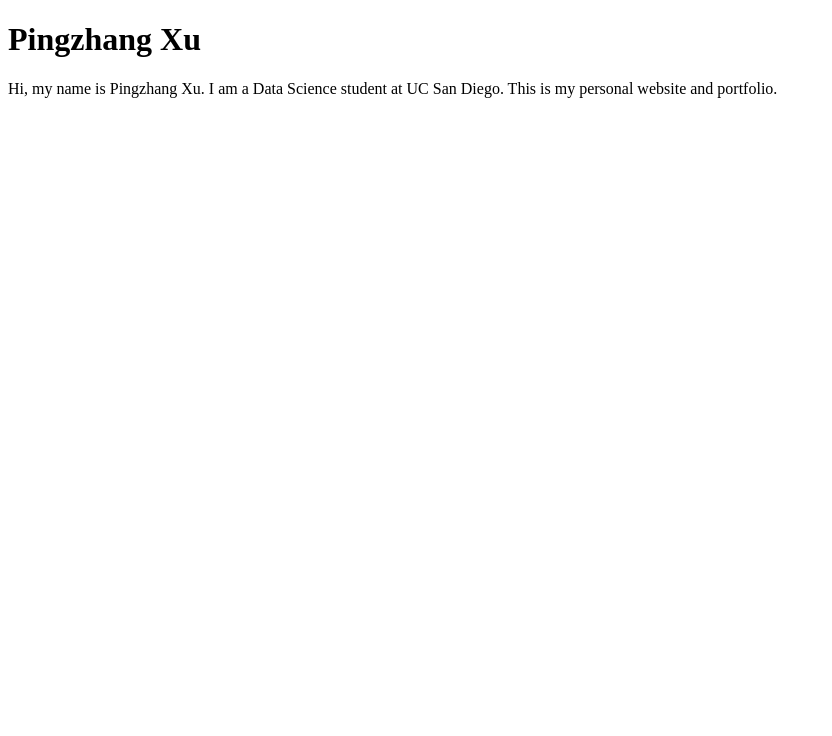
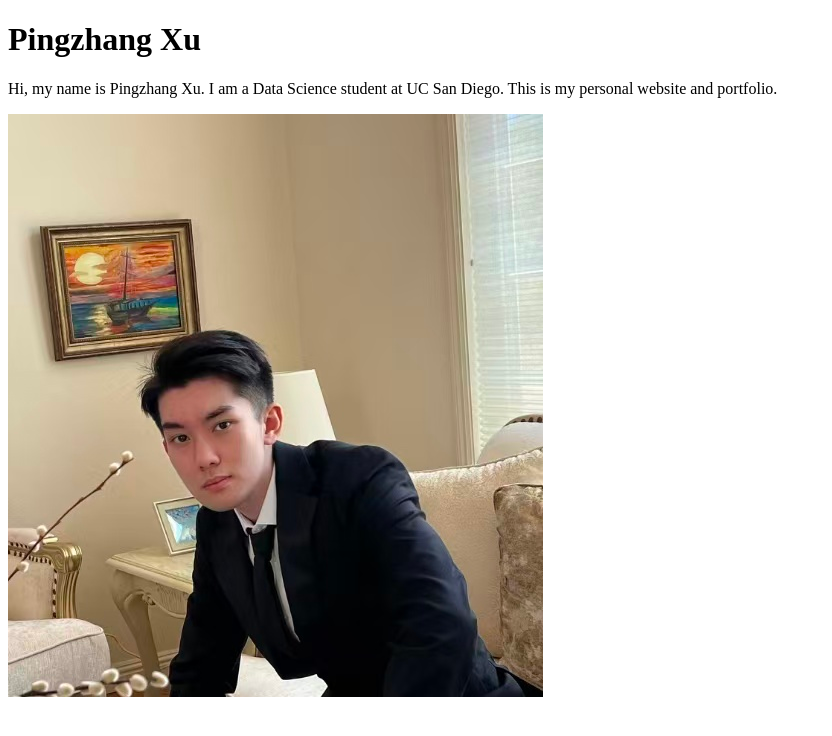
Before and after one commit to pix001-hue/DSC106, a plain HTML site: page index.html in a window 1280 px wide. Shown: the whole page, without its empty margins (0-832 px from the left). Drawn offline with Linux system fonts and the light colour scheme.

Commit message:
add photo

```diff
--- a/index.html
+++ b/index.html
@@ -9,5 +9,6 @@
     <h1> Pingzhang Xu</h1>
     <p> Hi, my name is Pingzhang Xu. I am a Data Science student at UC San Diego.
         This is my personal website and portfolio.</p>
+    <img src ="images\photo.jpg" alt = "A photo of me" >
 </body>
 </html>
```
Also changed, not shown: images/photo.jpg (added).
